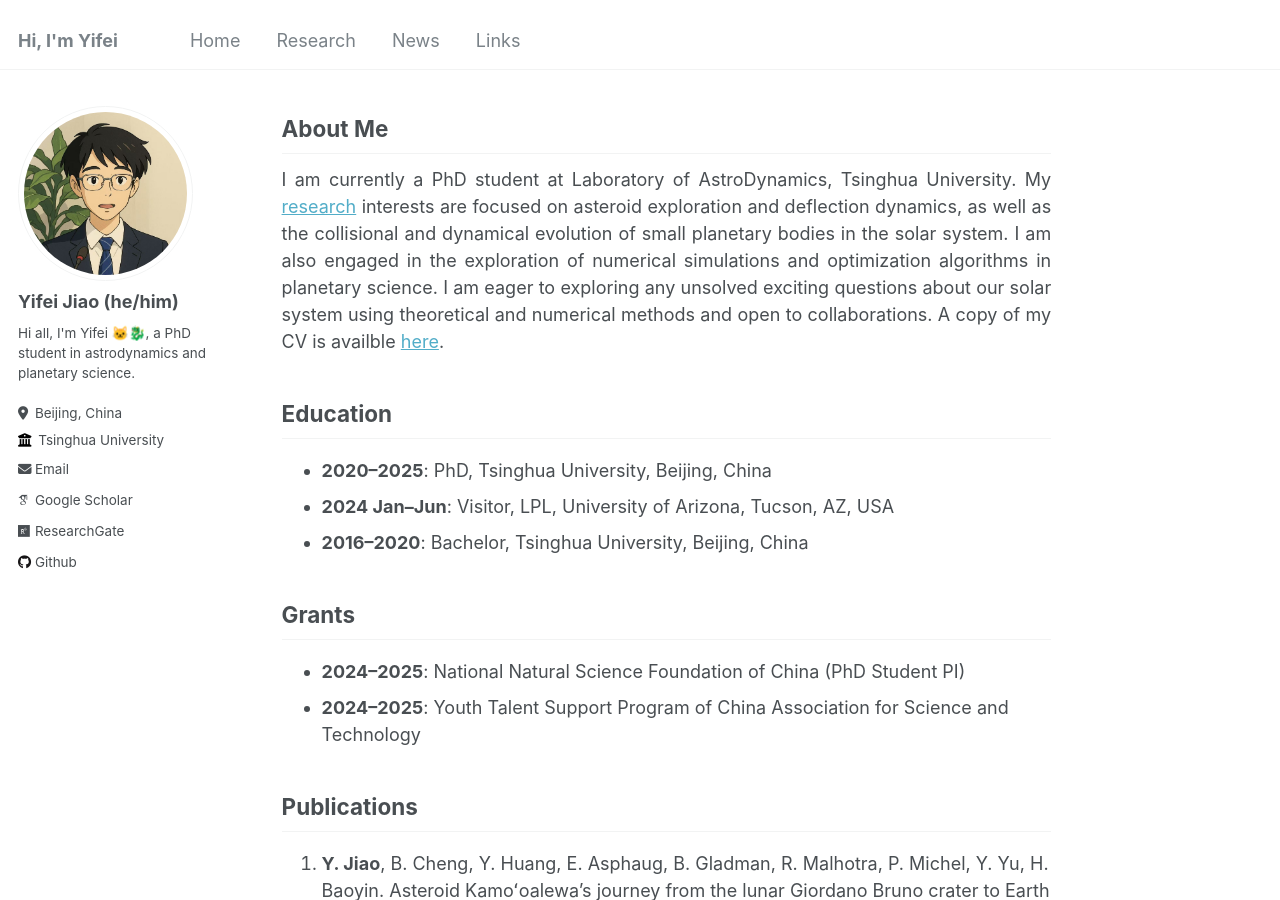
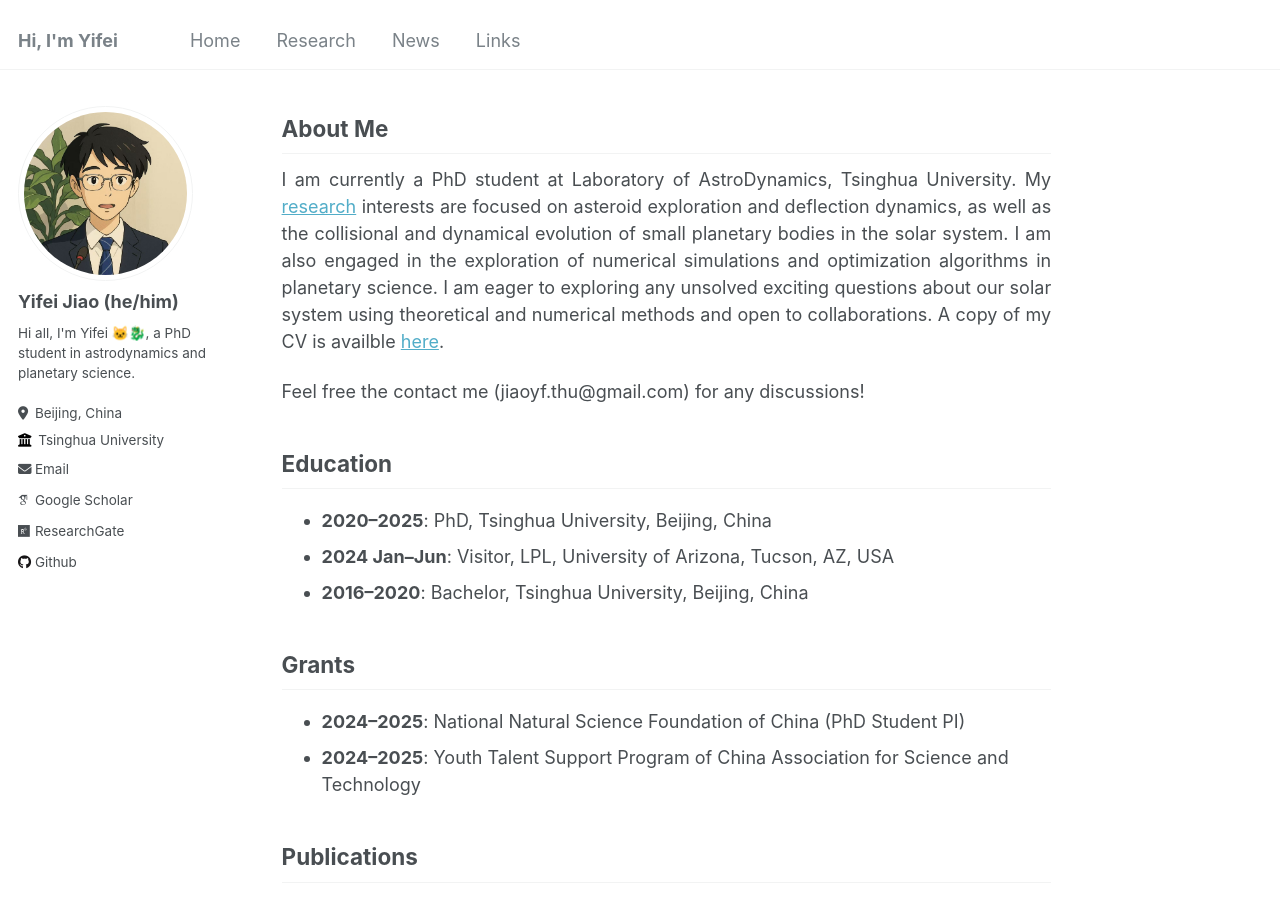
Before and after one commit to jiaoyf-thu/jiaoyf-thu.github.io, a Jekyll site: the page built from _pages/about.md, in a window 1280 px wide and 900 px high. Built offline with Jekyll 4.4.1, drawn with Linux system fonts in a browser that asks for light colours; some web fonts are replaced.

Commit message:
Update about.md

```diff
--- a/_pages/about.md
+++ b/_pages/about.md
@@ -12,6 +12,8 @@ redirect_from:
 <p align="justify">
 I am currently a PhD student at Laboratory of AstroDynamics, Tsinghua University. My <a href="https://jiaoyf-thu.github.io/research/">research</a> interests are focused on asteroid exploration and deflection dynamics, as well as the collisional and dynamical evolution of small planetary bodies in the solar system. I am also engaged in the exploration of numerical simulations and optimization algorithms in planetary science. I am eager to exploring any unsolved exciting questions about our solar system using theoretical and numerical methods and open to collaborations. A copy of my CV is availble <a href="https://jiaoyf-thu.github.io/files/jiaoyf-thu-cv.pdf" target="_blank">here</a>.
 </p>
+
+Feel free the contact me (jiaoyf.thu@gmail.com) for any discussions!
 
 ## Education
 
```
